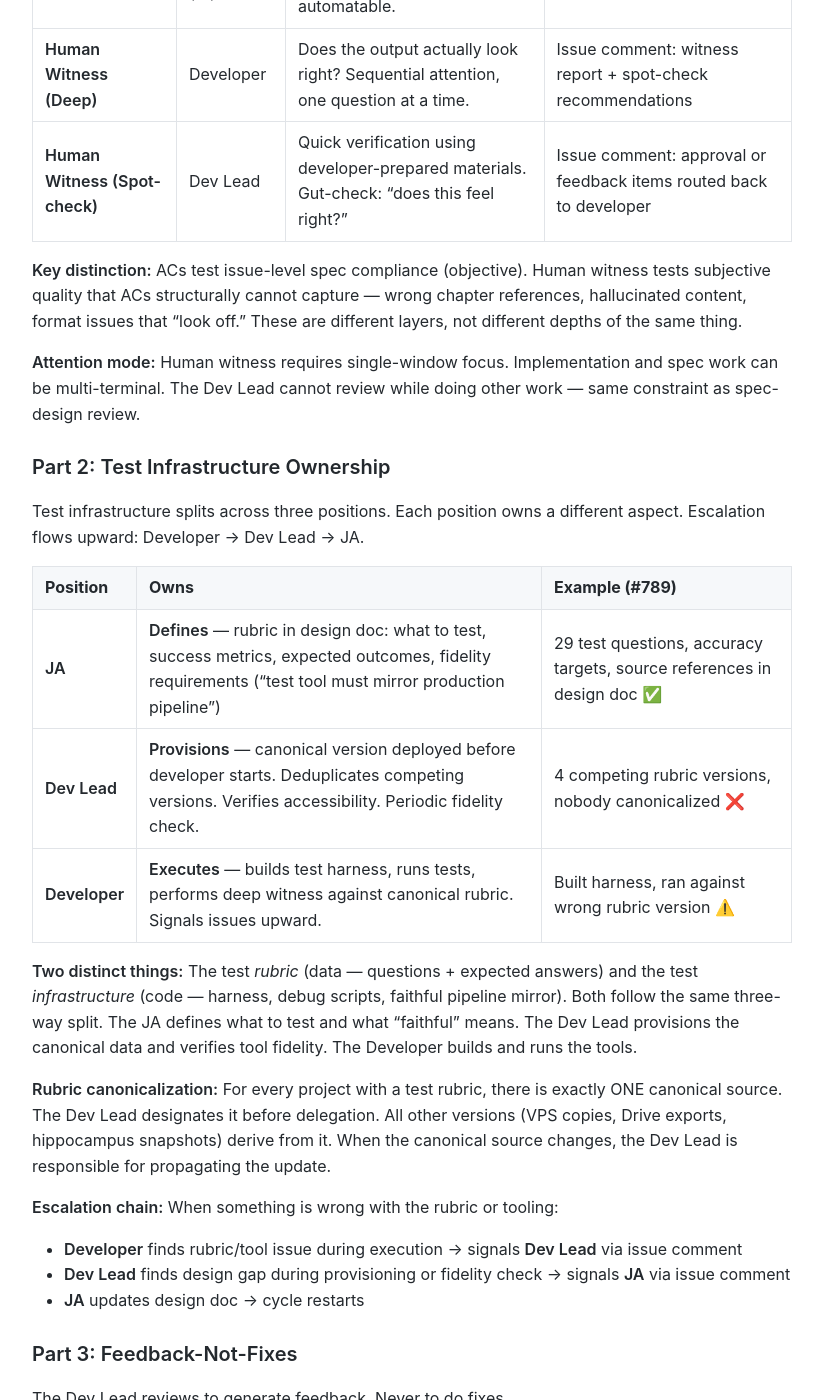
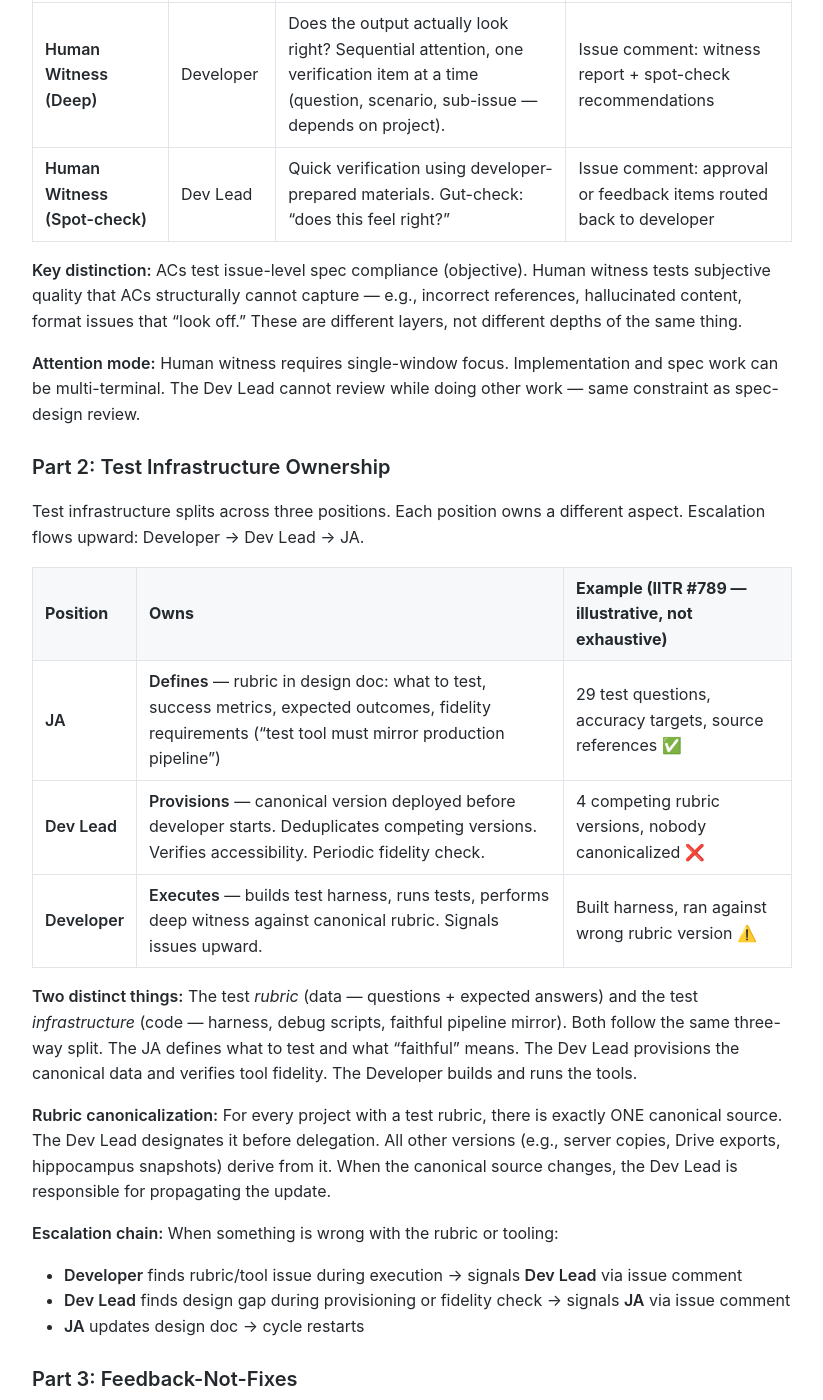
Before and after one commit to MariusWilsch/public-wilsch-ai-pages, a Jekyll site: the page built from global/dev-lead-witness-review-system.md, in a window 1280 px wide and 1400 px high, scrolled down 1759 px. Shown: the whole window, without its empty margins (228-1051 px from the left). Built offline with Jekyll 4.4.1, drawn with Linux system fonts in a browser that asks for light colours; our own code applies the rules of GitHub Pages for plain Markdown files.

Commit message:
Sync from hippocampus 2026-02-24

```diff
--- a/global/dev-lead-witness-review-system.md
+++ b/global/dev-lead-witness-review-system.md
@@ -43,10 +43,10 @@ Ship with Confidence defines three quality layers. Each layer has a different ow
 |-------|-------|-------|--------|
 | **Sanity Check** | Developer | Does it run? Does it not crash? | Pass/fail in session |
 | **AC Verification** | Developer (AI) | Does the implementation match the spec? Objective, automatable. | `verification.jsonl` — machine-readable trace |
-| **Human Witness (Deep)** | Developer | Does the output actually look right? Sequential attention, one question at a time. | Issue comment: witness report + spot-check recommendations |
+| **Human Witness (Deep)** | Developer | Does the output actually look right? Sequential attention, one verification item at a time (question, scenario, sub-issue — depends on project). | Issue comment: witness report + spot-check recommendations |
 | **Human Witness (Spot-check)** | Dev Lead | Quick verification using developer-prepared materials. Gut-check: "does this feel right?" | Issue comment: approval or feedback items routed back to developer |
 
-**Key distinction:** ACs test issue-level spec compliance (objective). Human witness tests subjective quality that ACs structurally cannot capture — wrong chapter references, hallucinated content, format issues that "look off." These are different layers, not different depths of the same thing.
+**Key distinction:** ACs test issue-level spec compliance (objective). Human witness tests subjective quality that ACs structurally cannot capture — e.g., incorrect references, hallucinated content, format issues that "look off." These are different layers, not different depths of the same thing.
 
 **Attention mode:** Human witness requires single-window focus. Implementation and spec work can be multi-terminal. The Dev Lead cannot review while doing other work — same constraint as spec-design review.
 
@@ -54,15 +54,15 @@ Ship with Confidence defines three quality layers. Each layer has a different ow
 
 Test infrastructure splits across three positions. Each position owns a different aspect. Escalation flows upward: Developer → Dev Lead → JA.
 
-| Position | Owns | Example (#789) |
+| Position | Owns | Example (IITR #789 — illustrative, not exhaustive) |
 |----------|------|---------------|
-| **JA** | **Defines** — rubric in design doc: what to test, success metrics, expected outcomes, fidelity requirements ("test tool must mirror production pipeline") | 29 test questions, accuracy targets, source references in design doc ✅ |
+| **JA** | **Defines** — rubric in design doc: what to test, success metrics, expected outcomes, fidelity requirements ("test tool must mirror production pipeline") | 29 test questions, accuracy targets, source references ✅ |
 | **Dev Lead** | **Provisions** — canonical version deployed before developer starts. Deduplicates competing versions. Verifies accessibility. Periodic fidelity check. | 4 competing rubric versions, nobody canonicalized ❌ |
 | **Developer** | **Executes** — builds test harness, runs tests, performs deep witness against canonical rubric. Signals issues upward. | Built harness, ran against wrong rubric version ⚠️ |
 
 **Two distinct things:** The test *rubric* (data — questions + expected answers) and the test *infrastructure* (code — harness, debug scripts, faithful pipeline mirror). Both follow the same three-way split. The JA defines what to test and what "faithful" means. The Dev Lead provisions the canonical data and verifies tool fidelity. The Developer builds and runs the tools.
 
-**Rubric canonicalization:** For every project with a test rubric, there is exactly ONE canonical source. The Dev Lead designates it before delegation. All other versions (VPS copies, Drive exports, hippocampus snapshots) derive from it. When the canonical source changes, the Dev Lead is responsible for propagating the update.
+**Rubric canonicalization:** For every project with a test rubric, there is exactly ONE canonical source. The Dev Lead designates it before delegation. All other versions (e.g., server copies, Drive exports, hippocampus snapshots) derive from it. When the canonical source changes, the Dev Lead is responsible for propagating the update.
 
 **Escalation chain:** When something is wrong with the rubric or tooling:
 - **Developer** finds rubric/tool issue during execution → signals **Dev Lead** via issue comment
```
